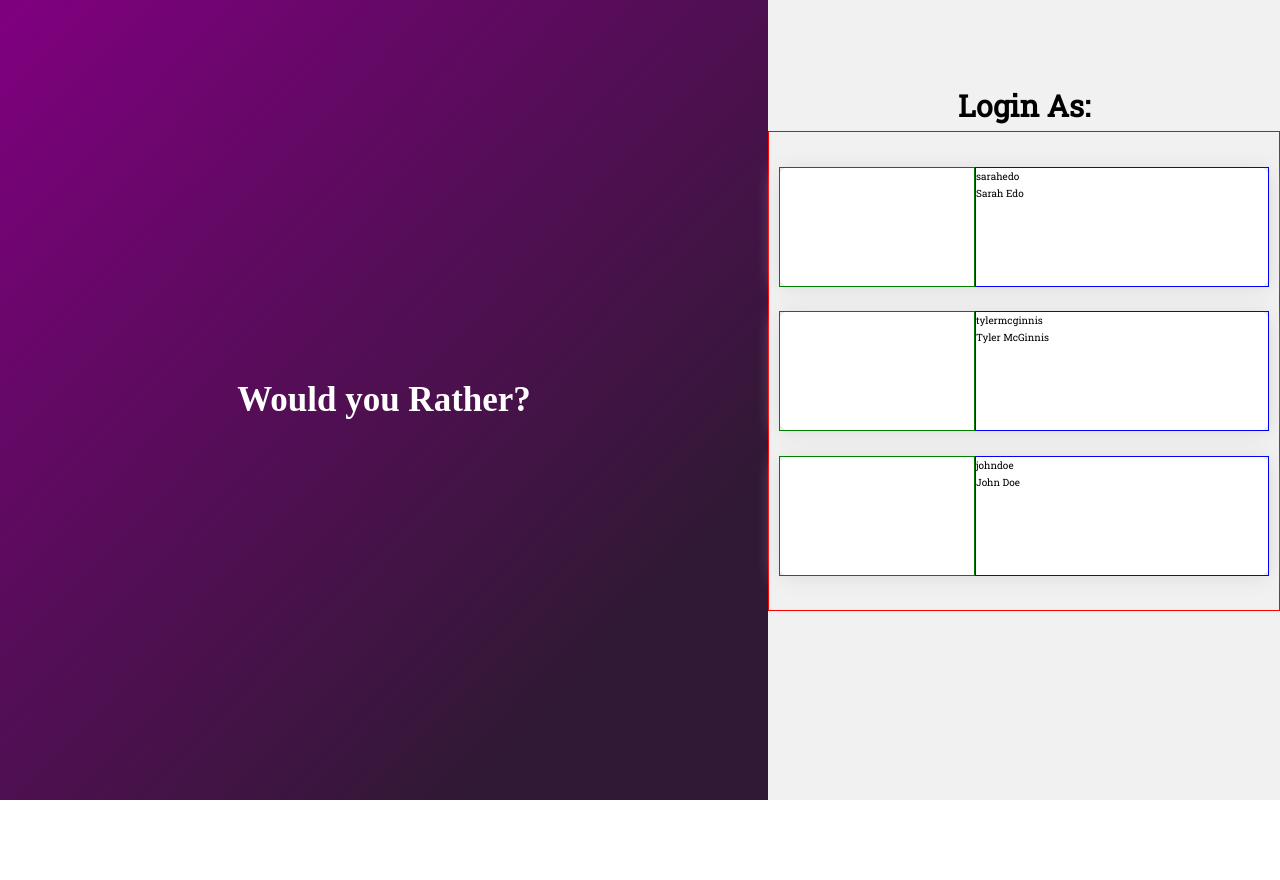
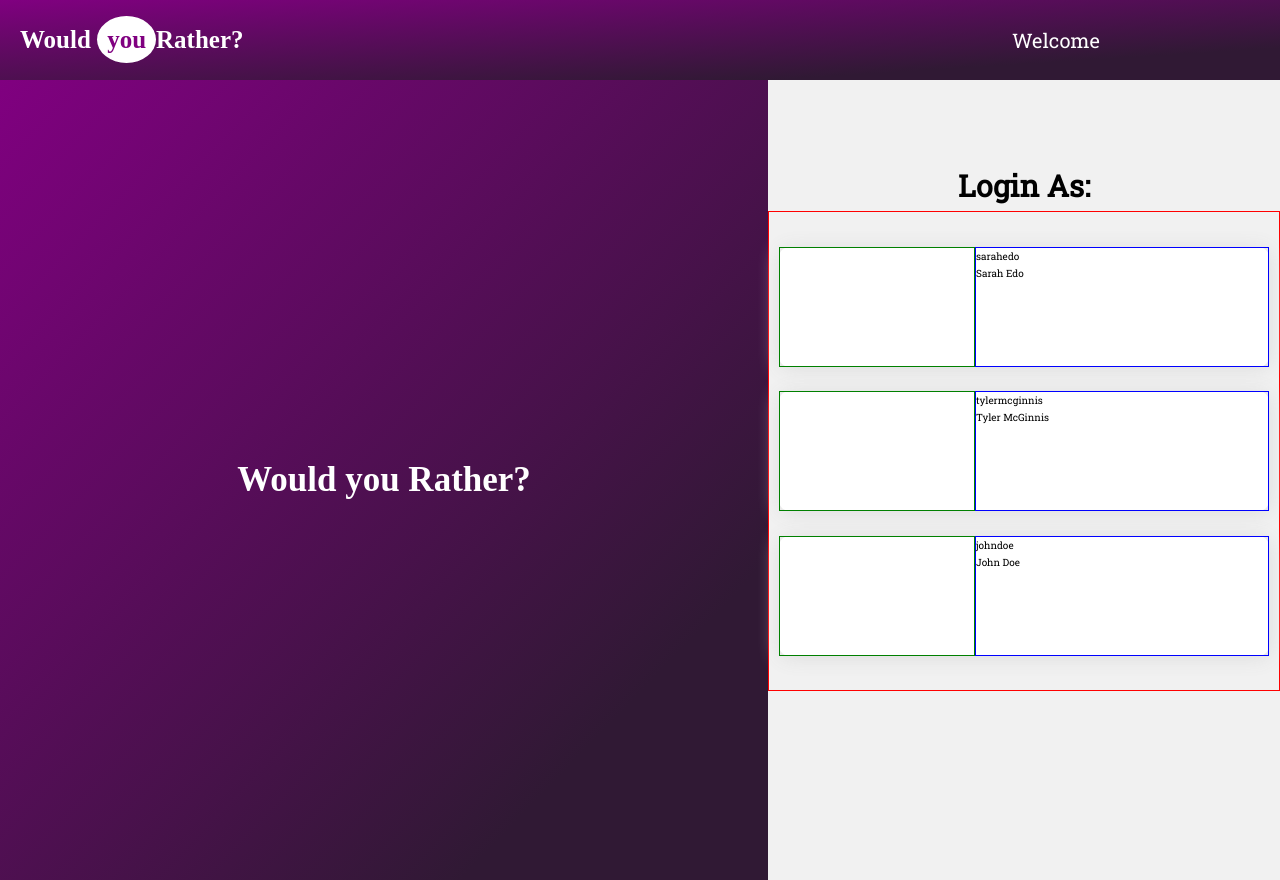
Before and after one commit to Haroonabdulrazaq/would-you-rather, a React (Create React App) app: page / in a window 1280 px wide. Before the commit the page ends 800 px from the top, so only its background shows below. Built offline with nearby package versions, Linux system fonts and the light colour scheme; a web font is replaced by a local one.

Commit message:
Revamp Navigation

```diff
--- a/src/components/App.js
+++ b/src/components/App.js
@@ -1,8 +1,9 @@
 import React from 'react';
 import { BrowserRouter as Router, Routes, Route } from 'react-router-dom';
 import { connect } from 'react-redux';
+import Nav from './Home/Nav';
 import Home from './Home/Home';
-import Question from './Home/Question';
+import QuestionDetail from './Home/QuestionDetail.js';
 import Login from './Login/Login';
 import './App.scss';
 import { handleInitialData } from '../actions';
@@ -14,11 +15,12 @@ class App extends React.Component {
   render(){
     return (
       <Router className="App">
+        <Nav/>
        {!this.props.authedUser? <Login />
        :
        <Routes>
-        <Route path='/' exact={true} element={<Home/>}/>
-        <Route path='/question/:id' exact={true} element={<Question/>}/>
+         <Route path='/' exact={true} element={<Home/>}/>
+         <Route path='/question/:id' exact={true} element={<QuestionDetail />}/>
        </Routes>
 
        }
--- a/src/components/Home/Home.js
+++ b/src/components/Home/Home.js
@@ -1,5 +1,4 @@
 import React, { Component } from 'react';
-import Nav from './Nav';
 import {AiOutlineLogout} from 'react-icons/ai';
 import {connect} from 'react-redux';
 import Question from './Question';
@@ -41,7 +40,6 @@ class Home extends Component {
 
     return (
       <main className='main-wrapper'>
-        <Nav authedUser={this.props.authedUser}/>
         <div className='wrapper'>
           <div className='side-bar'>
             <div className='sidebar-top'>
--- a/src/components/Home/Nav.js
+++ b/src/components/Home/Nav.js
@@ -1,8 +1,9 @@
 import React, { Component } from 'react';
 import {connect} from 'react-redux';
+import { Link } from 'react-router-dom'
 
 import {AiOutlineMenu} from 'react-icons/ai';
-
+import './nav.scss';
 
 
 class Nav extends Component {
@@ -10,7 +11,7 @@ class Nav extends Component {
     // console.log('I am a prop in Nav', this.props)this.props.,authedUser
     return (
       <div className='nav'>
-        <h3 className="navbar-brand">Would you Rather?</h3>
+        <h3 className="navbar-brand"><Link to='/'>Would <span className='you'>you</span>Rather?</Link></h3>
         <div className="navbar-menu">
           <p className="authed-user">{this.props.authedUser? this.props.users[this.props.authedUser]['name'] : 'Welcome' }</p>
           {this.props.authedUser && <AiOutlineMenu className='menu-icon'/>}
--- a/src/components/Home/Question.js
+++ b/src/components/Home/Question.js
@@ -1,9 +1,12 @@
 import React, { Component } from 'react';
 import { Link } from 'react-router-dom';
+import {connect} from 'react-redux';
+
 import './question.scss';
 
 class Question extends Component {
   render() {
+    console.log('I am this dot props', this.props);
     const { id } = this.props;
     return (
      <Link to={`/question/${id}`} className='question-wrapper'>
@@ -18,4 +21,15 @@ class Question extends Component {
   }
 }
 
-export default Question;
+function mapStateToProps({questions, users}, {id}){
+  const question = questions[id]
+  return {
+    users,
+    questions,
+    id,
+    question,
+    // question: question? formatQuestion(question[optionOne.text]): null,
+  }
+}
+
+export default connect(mapStateToProps)(Question);
--- /dev/null
+++ b/src/components/Home/QuestionDetail.js
@@ -0,0 +1,14 @@
+import React, { Component } from 'react';
+import './questionDetail.scss';
+
+class QuestionDetail extends Component {
+  render() {
+    return (
+      <div className='detail-wrapper'>
+        <h2 className='center-text'>Would you Rather?</h2>
+      </div>
+    )
+  }
+}
+
+export default QuestionDetail;
--- a/src/components/Home/home.scss
+++ b/src/components/Home/home.scss
@@ -6,54 +6,6 @@
   // border: 1px solid chartreuse;
   min-height: 100vh;
   color: $black;
-
-  .nav {
-    color: $white;
-    width: 100%;
-    min-height: 10vh;
-    background: linear-gradient(to bottom right, $amaranth, $purple 0%, $dark-purple 80%);
-    padding: 0 2rem;
-
-    display: flex;
-    flex-direction: row;
-    justify-content: space-between;
-    align-items: center;
-
-    .navbar-brand {
-      font-family: $cursiveFont;
-      font-size: 2.5rem;
-    }
-
-    .navbar-brand:hover {
-      cursor: pointer;
-    }
-    .navbar-menu {
-      width: 30%;
-      display: flex;
-      justify-content: space-between;
-      align-items: center;
-
-      @include responsive(tab) {
-        width: 20%;
-      }
-
-      p{
-
-        font-size: 1rem;
-        cursor: pointer;
-        @include responsive(tab) {
-          font-size: 2rem;
-        }
-      }
-    }
-
-    .menu-icon {
-      font-size: 3rem;
-    }
-    .menu-icon:hover {
-      cursor: pointer;
-    }
-  }
   .wrapper {
     // border: 1px solid blue;
     min-height: 90vh;
@@ -195,3 +147,10 @@
     }
   }
 }
+
+.you {
+  color: $purple;
+  background: white;
+  padding: 1rem;
+  border-radius: 50%;
+}
--- /dev/null
+++ b/src/components/Home/nav.scss
@@ -0,0 +1,54 @@
+@import "../../assets/stylesheets/mediaQuery.scss";
+@import "../../assets/stylesheets/utils.scss";
+
+.nav {
+  color: $white;
+  width: 100%;
+  min-height: 10vh;
+  background: linear-gradient(to bottom right, $amaranth, $purple 0%, $dark-purple 80%);
+  padding: 0 2rem;
+
+  display: flex;
+  flex-direction: row;
+  justify-content: space-between;
+  align-items: center;
+
+  .navbar-brand {
+    font-family: $cursiveFont;
+    font-size: 2.5rem;
+  }
+
+  .navbar-brand:hover {
+    cursor: pointer;
+  }
+  .navbar-menu {
+    width: 30%;
+    display: flex;
+    justify-content: space-between;
+    align-items: center;
+
+    @include responsive(tab) {
+      width: 20%;
+    }
+
+    p{
+
+      font-size: 1rem;
+      cursor: pointer;
+      @include responsive(tab) {
+        font-size: 2rem;
+      }
+    }
+  }
+
+  .menu-icon {
+    font-size: 3rem;
+  }
+  .menu-icon:hover {
+    cursor: pointer;
+  }
+  a{
+    text-decoration: none;
+    color: white;
+  }
+}
--- /dev/null
+++ b/src/components/Home/questionDetail.scss
@@ -0,0 +1,18 @@
+@import "../../assets/stylesheets/mediaQuery.scss";
+@import "../../assets/stylesheets/utils.scss";
+
+.detail-wrapper {
+  border: 1px solid chartreuse;
+  min-height: 100vh;
+}
+
+.center-text {
+  text-align: center;
+}
+
+.you-invert {
+  color: $purple;
+  background: white;
+  padding: 1.5rem;
+  border-radius: 50%;
+}
--- a/src/components/Login/Login.scss
+++ b/src/components/Login/Login.scss
@@ -16,7 +16,7 @@
       width: 60%;
       min-height: inherit;
       background: linear-gradient(to bottom right, $amaranth, $purple 0%, $dark-purple 80%);
-      box-shadow: $shadow;
+      // box-shadow: $shadow;
 
       display: flex;
       justify-content:center;
```
Also changed, not shown: src/utils/helpers.js (added, +9 -0 lines).
